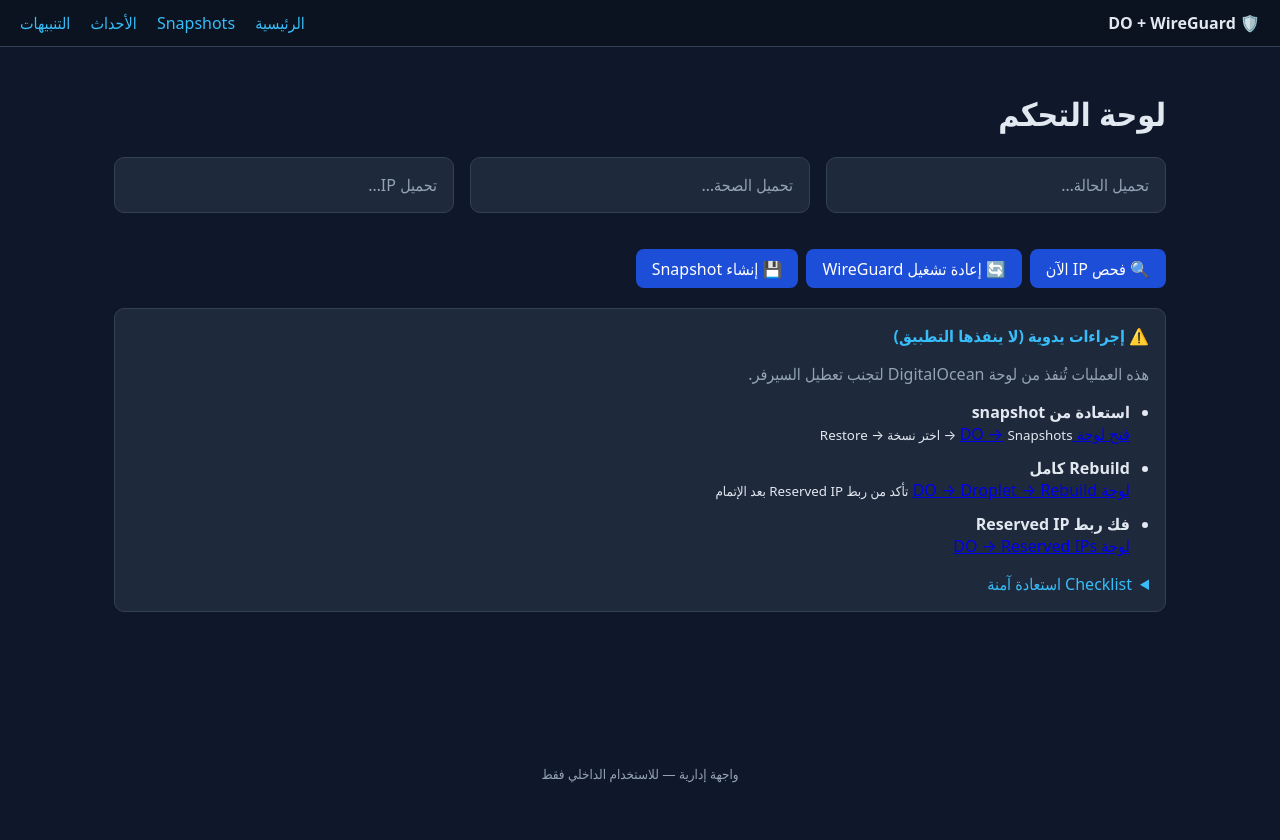
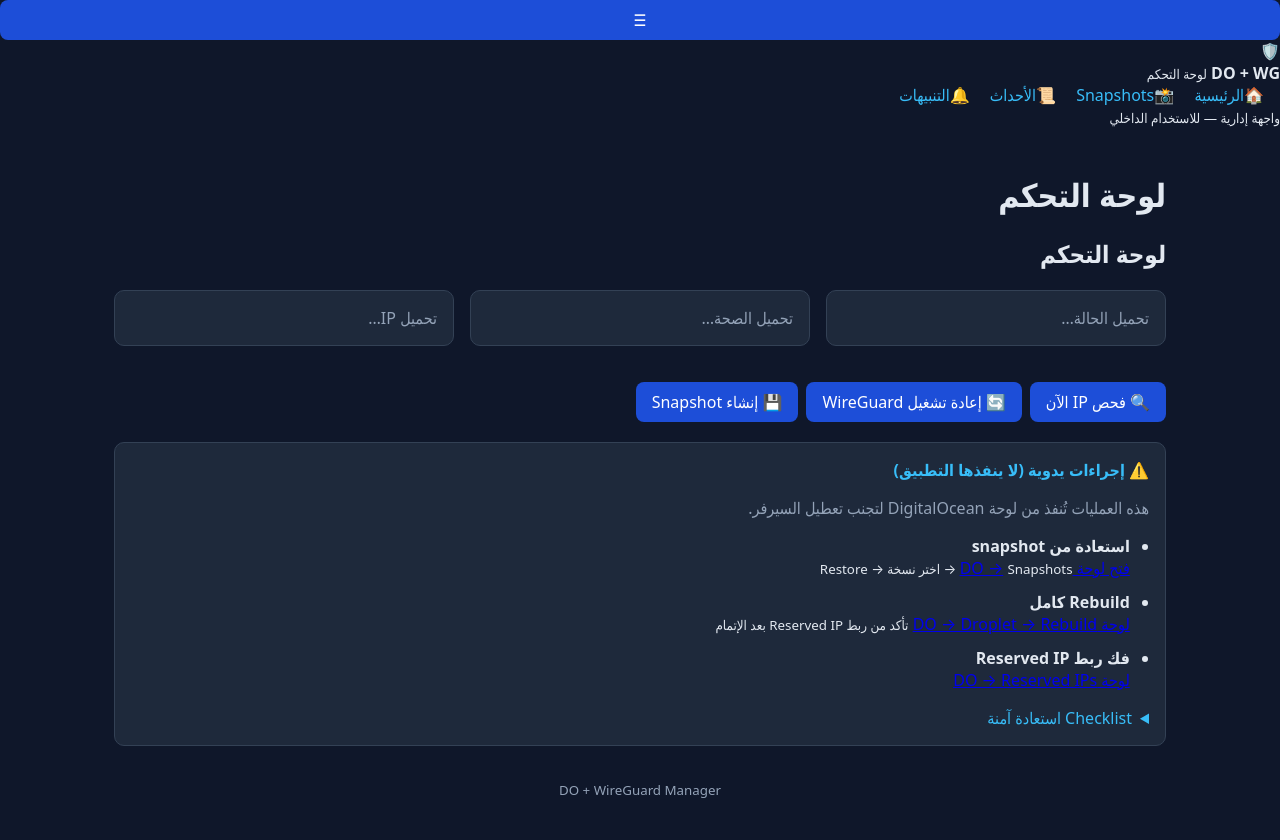
Before and after one commit to 6838gamal/Syr-Gover-Reserv-IP-Controller, a FastAPI app: page / in a window 1280 px wide. Before the commit the page ends 783 px from the top, so only its background shows below. Run offline with FastAPI, Linux system fonts and the light colour scheme; some libraries are stand-ins or nearby versions.

Commit message:
Update base.html

```diff
--- a/app/templates/base.html
+++ b/app/templates/base.html
@@ -8,18 +8,61 @@
   <script src="/static/htmx.min.js" defer></script>
 </head>
 <body>
-  <header class="topbar">
-    <div class="brand">🛡️ DO + WireGuard</div>
-    <nav>
-      <a href="/">الرئيسية</a>
-      <a href="/snapshots-page">Snapshots</a>
-      <a href="/events-page">الأحداث</a>
-      <a href="/alerts-page">التنبيهات</a>
+  <button class="sidebar-toggle" id="sidebarToggle" aria-label="فتح القائمة">☰</button>
+  <div class="sidebar-backdrop" id="sidebarBackdrop"></div>
+
+  <aside class="sidebar" id="sidebar">
+    <div class="sidebar-brand">
+      <span class="brand-icon">🛡️</span>
+      <div class="brand-text">
+        <strong>DO + WG</strong>
+        <small>لوحة التحكم</small>
+      </div>
+    </div>
+
+    <nav class="sidebar-nav">
+      <a href="/" class="nav-item"><span class="nav-icon">🏠</span><span>الرئيسية</span></a>
+      <a href="/snapshots-page" class="nav-item"><span class="nav-icon">📸</span><span>Snapshots</span></a>
+      <a href="/events-page" class="nav-item"><span class="nav-icon">📜</span><span>الأحداث</span></a>
+      <a href="/alerts-page" class="nav-item"><span class="nav-icon">🔔</span><span>التنبيهات</span></a>
     </nav>
-  </header>
-  <main>{% block content %}{% endblock %}</main>
-  <footer>
-    <small>واجهة إدارية — للاستخدام الداخلي فقط</small>
-  </footer>
+
+    <div class="sidebar-footer">
+      <small>واجهة إدارية — للاستخدام الداخلي</small>
+    </div>
+  </aside>
+
+  <main class="content">
+    <header class="content-header">
+      <h1>{% block title_text %}لوحة التحكم{% endblock %}</h1>
+    </header>
+    <section class="content-body">
+      {% block content %}{% endblock %}
+    </section>
+    <footer class="content-footer">
+      <small>DO + WireGuard Manager</small>
+    </footer>
+  </main>
+
+  <script>
+    (function () {
+      const sidebar = document.getElementById('sidebar');
+      const backdrop = document.getElementById('sidebarBackdrop');
+      const toggle = document.getElementById('sidebarToggle');
+      const open = () => { sidebar.classList.add('open'); backdrop.classList.add('show'); };
+      const close = () => { sidebar.classList.remove('open'); backdrop.classList.remove('show'); };
+
+      toggle.addEventListener('click', () =>
+        sidebar.classList.contains('open') ? close() : open()
+      );
+      backdrop.addEventListener('click', close);
+      sidebar.querySelectorAll('.nav-item').forEach(a =>
+        a.addEventListener('click', () => {
+          if (window.innerWidth <= 900) close();
+        })
+      );
+      document.addEventListener('keydown', e => { if (e.key === 'Escape') close(); });
+    })();
+  </script>
 </body>
 </html>
```
